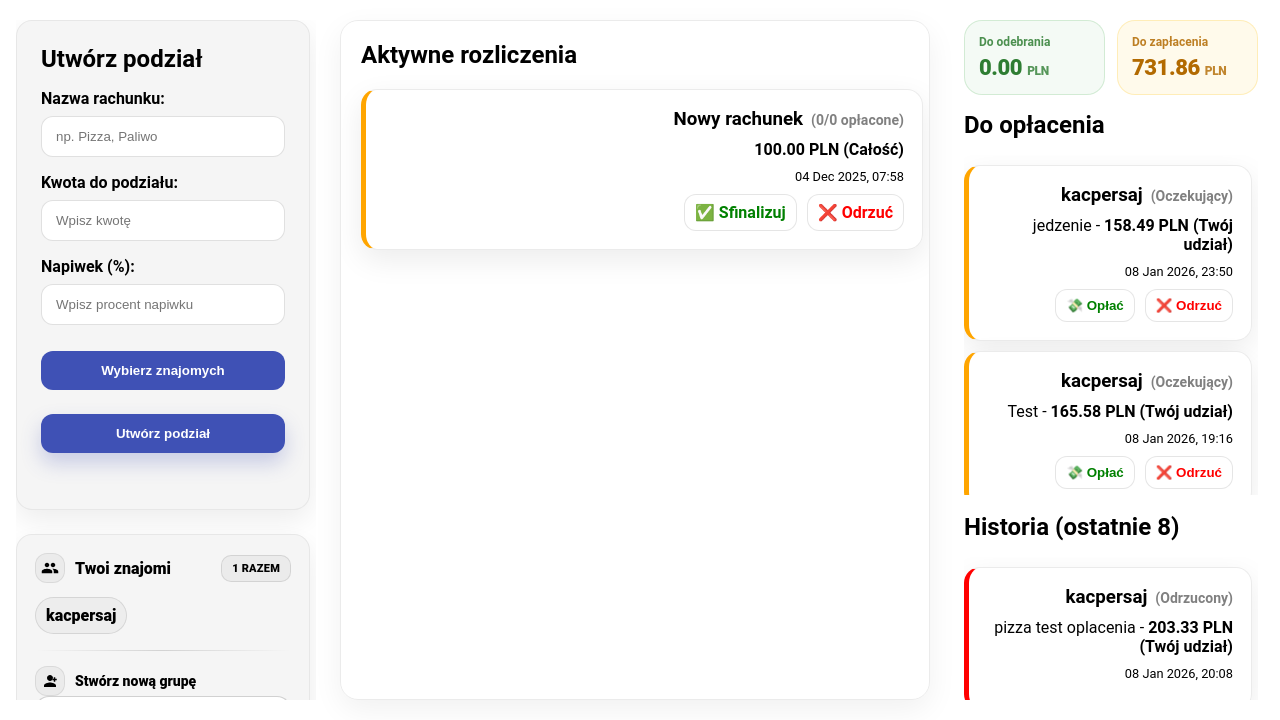
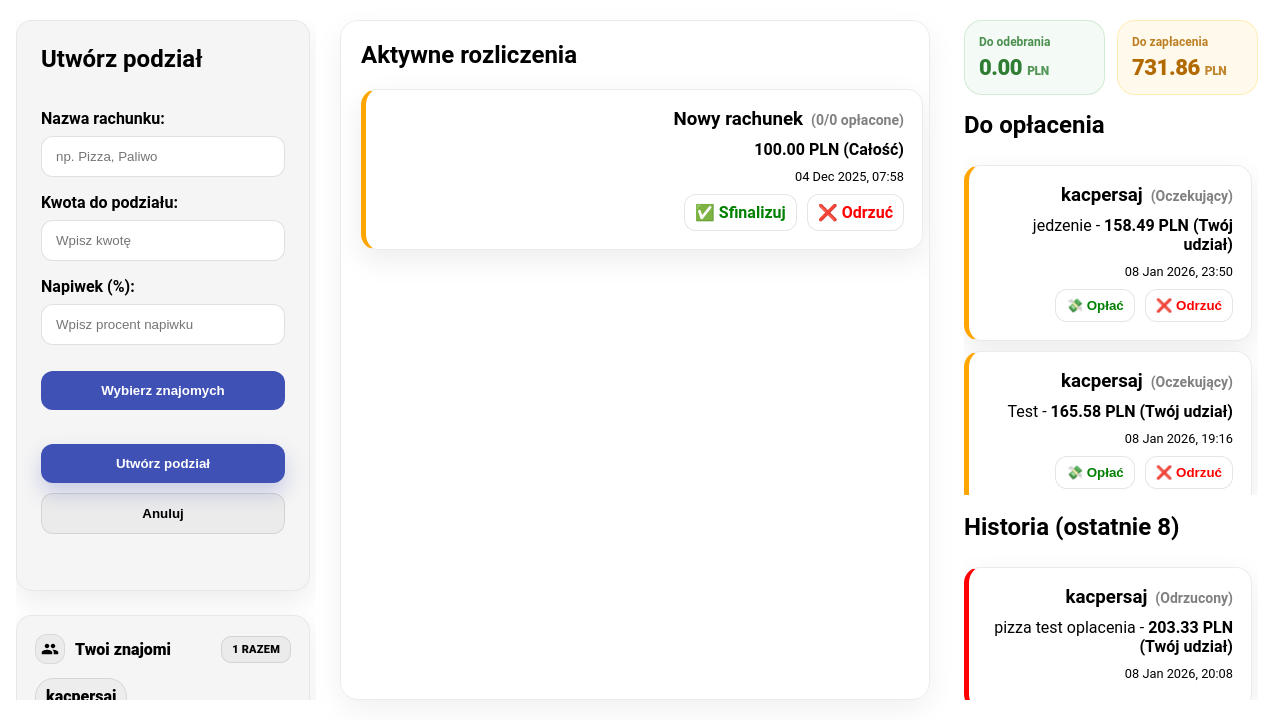
Before and after one commit to sajowo/FastSplit, a Django app: page /main/ in a window 1280 px wide. Shown: the part 80-800 px from the top of the page. Run offline with Django 5.2, Linux system fonts and the light colour scheme; a user stored in the database is signed in; data comes from the database, SQL or seed files in the repository.

Commit message:
fix podział rachunku

```diff
--- a/EsSplit/static/css/style.css
+++ b/EsSplit/static/css/style.css
@@ -1346,12 +1346,114 @@ main:not(.dashboard-main) {
   box-shadow: 0 10px 20px rgba(63, 81, 181, 0.25);
 }
 
+.create-split-actions {
+  display: grid;
+  grid-template-columns: 1fr;
+  gap: 10px;
+  margin-top: 10px;
+  width: 100%;
+  max-width: 320px;
+}
+
+.create-split-actions button {
+  width: 100%;
+  max-width: 320px;
+}
+
+.create-spill .btn-secondary {
+  background: rgba(0, 0, 0, 0.04);
+  color: inherit;
+  border: 1px solid rgba(0, 0, 0, 0.10);
+  padding: 12px 20px;
+  border-radius: 12px;
+  cursor: pointer;
+  font-weight: 800;
+}
+
+.create-spill .btn-secondary:hover {
+  box-shadow: 0 10px 20px rgba(0, 0, 0, 0.10);
+}
+
+body.dark-theme .create-spill .btn-secondary {
+  background: rgba(255, 255, 255, 0.06);
+  border-color: rgba(255, 255, 255, 0.12);
+  color: #ddd;
+}
+
 .create-spill button[type="submit"]:hover {
   background-color: #2196f3;
 }
 
 .create-spill #spill-results {
   margin-top: 2em;
+}
+
+/* Wybrani znajomi (panel Utwórz podział) */
+#selected-friends {
+  margin: 6px 0 14px 0;
+  width: 100%;
+  max-width: 320px;
+}
+
+#selected-friends p {
+  margin: 0;
+  font-size: 13px;
+  opacity: 0.85;
+}
+
+#selected-friends ul {
+  list-style: none;
+  margin: 0;
+  padding: 10px;
+  display: flex;
+  flex-wrap: wrap;
+  gap: 8px;
+  border-radius: 14px;
+  border: 1px solid rgba(0, 0, 0, 0.08);
+  background: rgba(0, 0, 0, 0.02);
+  box-shadow: 0 10px 24px rgba(0, 0, 0, 0.06);
+}
+
+#selected-friends li {
+  display: inline-flex;
+  align-items: center;
+  gap: 8px;
+  padding: 8px 10px;
+  border-radius: 999px;
+  font-weight: 800;
+  font-size: 13px;
+  line-height: 1;
+  border: 1px solid rgba(0, 0, 0, 0.10);
+  background: rgba(63, 81, 181, 0.10);
+  color: inherit;
+  max-width: 100%;
+  white-space: nowrap;
+  overflow: hidden;
+  text-overflow: ellipsis;
+}
+
+#selected-friends li::before {
+  content: "";
+  width: 8px;
+  height: 8px;
+  border-radius: 999px;
+  background: rgba(63, 81, 181, 0.65);
+  flex: 0 0 auto;
+}
+
+body.dark-theme #selected-friends ul {
+  border-color: rgba(255, 255, 255, 0.12);
+  background: rgba(255, 255, 255, 0.04);
+  box-shadow: 0 10px 24px rgba(0, 0, 0, 0.30);
+}
+
+body.dark-theme #selected-friends li {
+  border-color: rgba(255, 255, 255, 0.12);
+  background: rgba(63, 81, 181, 0.20);
+}
+
+body.dark-theme #selected-friends li::before {
+  background: rgba(129, 140, 248, 0.85);
 }
 
 #choose-friends-button {
--- a/EsSplit/static/js/scripts.js
+++ b/EsSplit/static/js/scripts.js
@@ -711,10 +711,12 @@ document.addEventListener('DOMContentLoaded', function () {
     const tipInput = document.getElementById('tip');
     const chooseBtn = document.getElementById('choose-friends-button');
     const closePopupBtn = document.getElementById('close-popup');
+    const cancelSplitBtn = document.getElementById('cancel-split');
 
     if (chooseBtn) chooseBtn.addEventListener('click', () => document.getElementById('popup-container').style.display = 'flex');
     if (closePopupBtn) closePopupBtn.addEventListener('click', hidePopup);
     if (form) form.addEventListener('submit', handleFormSubmit);
+    if (cancelSplitBtn) cancelSplitBtn.addEventListener('click', cancelSplit);
 
     // Reset przy zmianie kwot
     if (amountInput) amountInput.addEventListener('input', () => {
@@ -727,6 +729,26 @@ document.addEventListener('DOMContentLoaded', function () {
     function hidePopup() {
         document.getElementById('popup-container').style.display = 'none';
         updateSelectedFriends();
+    }
+
+    function cancelSplit() {
+        if (form) form.reset();
+
+        // Wyczyść wybór znajomych w popupie
+        document.querySelectorAll('#popup-friends-list input[type="checkbox"]').forEach((cb) => {
+            cb.checked = false;
+        });
+
+        const groupSelector = document.getElementById('group-selector');
+        if (groupSelector) groupSelector.value = '';
+
+        // Wyczyść podsumowanie + suwaki
+        if (selectedFriendsContainer) selectedFriendsContainer.innerHTML = '<p>Nie wybrano nikogo.</p>';
+        if (splitDetails) splitDetails.innerHTML = '';
+
+        // Zamknij popup jeśli był otwarty
+        const popup = document.getElementById('popup-container');
+        if (popup) popup.style.display = 'none';
     }
 
     // --- WYBÓR ZNAJOMYCH ---
--- a/EsSplit/templates/index.html
+++ b/EsSplit/templates/index.html
@@ -167,7 +167,10 @@
               </div>
               <div id="split-details"></div>
               <button type="button" id="choose-friends-button">Wybierz znajomych</button>
-              <button type="submit">Utwórz podział</button>
+              <div class="create-split-actions">
+                <button type="submit">Utwórz podział</button>
+                <button type="button" id="cancel-split" class="btn-secondary">Anuluj</button>
+              </div>
             </form>
             <div id="spill-results"></div>
           </section>
```
